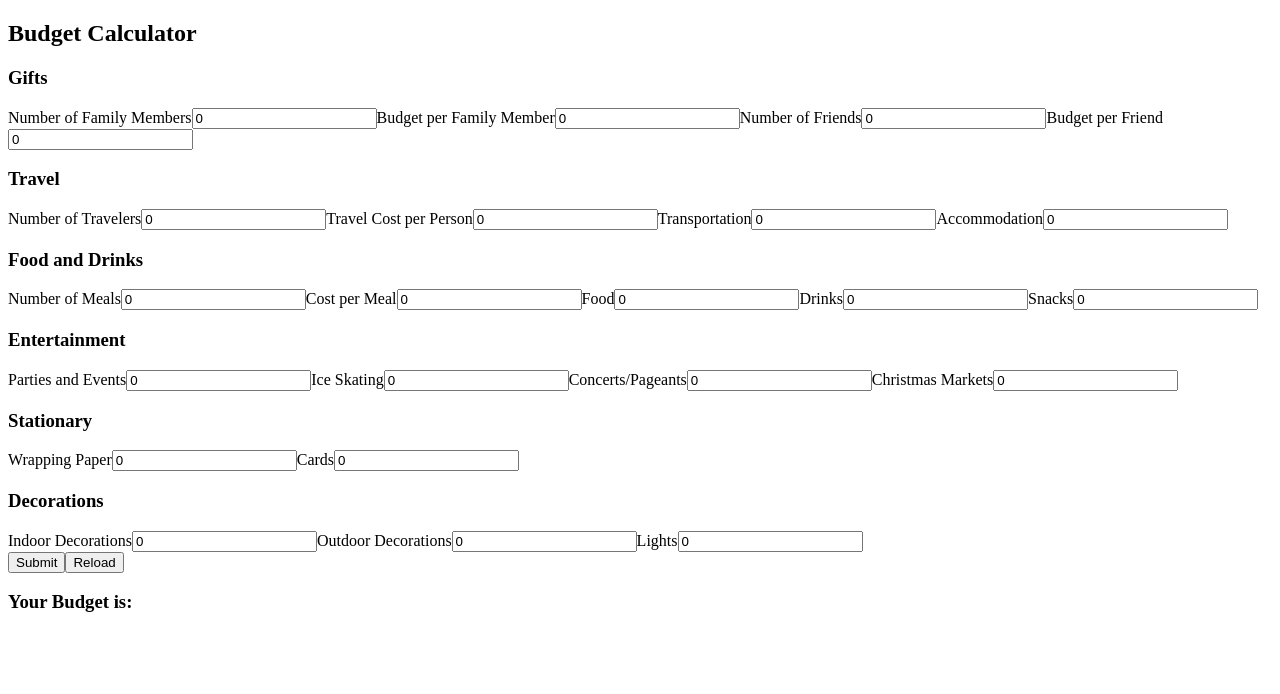
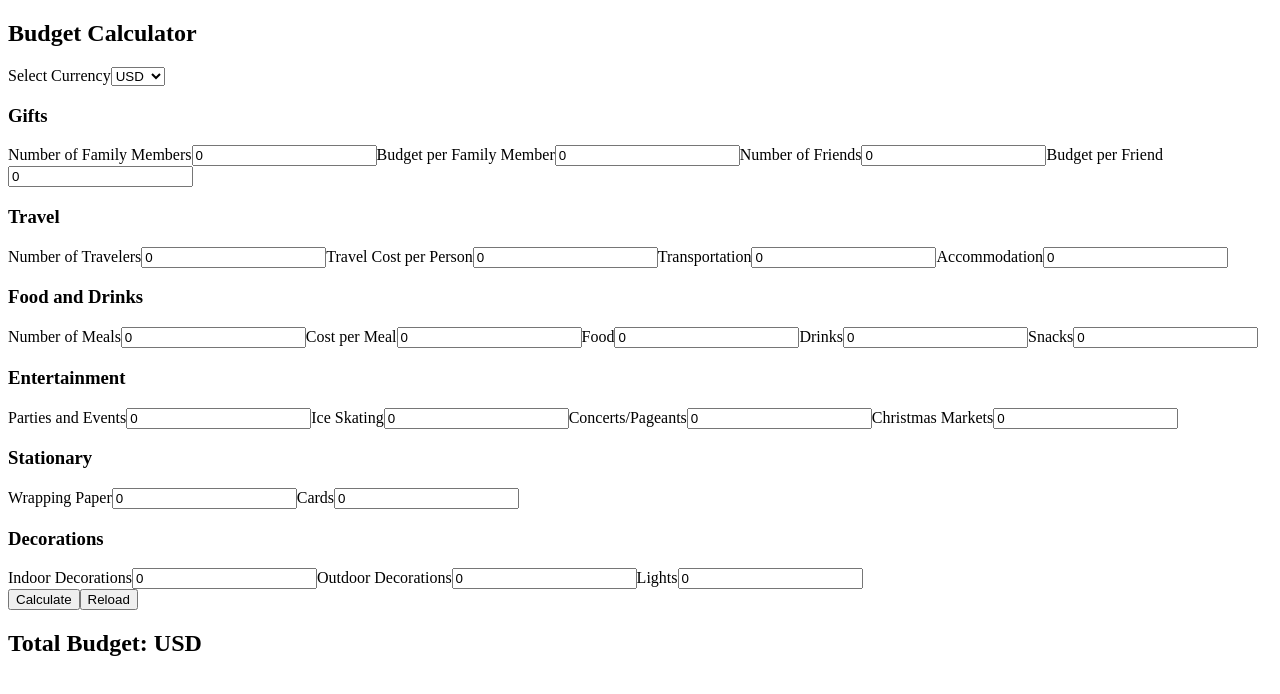
Before and after one commit to Meow-pilli/MERN, a React (Create React App) app in the folder frontend/: page / in a window 1280 px wide. Shown: the top 694 px of the page. Built offline with nearby package versions, Linux system fonts and the light colour scheme.

Commit message:
currency dropdown (not in json formate)

```diff
--- a/frontend/src/App.js
+++ b/frontend/src/App.js
@@ -32,8 +32,17 @@ function Budget() {
   const [outdoorDecorations, setOutdoorDecorations] = useState(0);
   const [lights, setLights] = useState(0);
 
+  const [currency, setCurrency] = useState('USD');
   const [budget, setBudget] = useState('');
   const [message, setMessage] = useState('');
+
+  // Top 40 currencies list
+  const currencies = [
+    "USD", "EUR", "JPY", "GBP", "AUD", "CAD", "CHF", "CNY", "SEK", "NZD",
+    "MXN", "SGD", "HKD", "NOK", "KRW", "TRY", "INR", "RUB", "BRL", "ZAR",
+    "DKK", "PLN", "TWD", "THB", "MYR", "IDR", "CZK", "HUF", "ILS", "CLP",
+    "PHP", "AED", "COP", "SAR", "PEN", "VND", "PKR", "EGP", "BDT", "KWD", "QAR"
+  ];
 
   let calcBudget = (event) => {
     // prevent submitting
@@ -70,9 +79,9 @@ function Budget() {
 
     // Logic for message
     if (totalBudget < 500) {
-      setMessage('You are under Budget of 500');
+      setMessage(`You are under Budget of 500 ${currency}`);
     } else {
-      setMessage('You are over Budget of 500');
+      setMessage(`You are over Budget of 500 ${currency}`);
     }
   };
 
@@ -84,6 +93,17 @@ function Budget() {
     <div className="app">
       <div className="container">
         <h2 className="center">Budget Calculator</h2>
+
+        {/* Currency Dropdown */}
+        <div>
+          <label>Select Currency</label>
+          <select value={currency} onChange={(e) => setCurrency(e.target.value)}>
+            {currencies.map((curr) => (
+              <option key={curr} value={curr}>{curr}</option>
+            ))}
+          </select>
+        </div>
+
         <form onSubmit={calcBudget}>
           {/* Gifts Section */}
           <div>
@@ -160,20 +180,21 @@ function Budget() {
 
             <label>Outdoor Decorations</label>
             <input type="number" value={outdoorDecorations} onChange={(e) => setOutdoorDecorations(e.target.value)} />
-
             <label>Lights</label>
             <input type="number" value={lights} onChange={(e) => setLights(e.target.value)} />
           </div>
 
-          <div>
-            <button className="btn" type="submit">Submit</button>
-            <button className="btn btn-outline" onClick={reload} type="button">Reload</button>
+          <div className="center">
+            <button type="submit" className="btn">Calculate</button>
+            <button type="button" className="btn" onClick={reload}>Reload</button>
           </div>
+
         </form>
 
-        <div className="center">
-          <h3>Your Budget is: {budget}</h3>
-          <p>{message}</p>
+        {/* Budget Display */}
+        <div>
+          <h2>Total Budget: {budget} {currency}</h2>
+          <h3>{message}</h3>
         </div>
       </div>
     </div>
```
